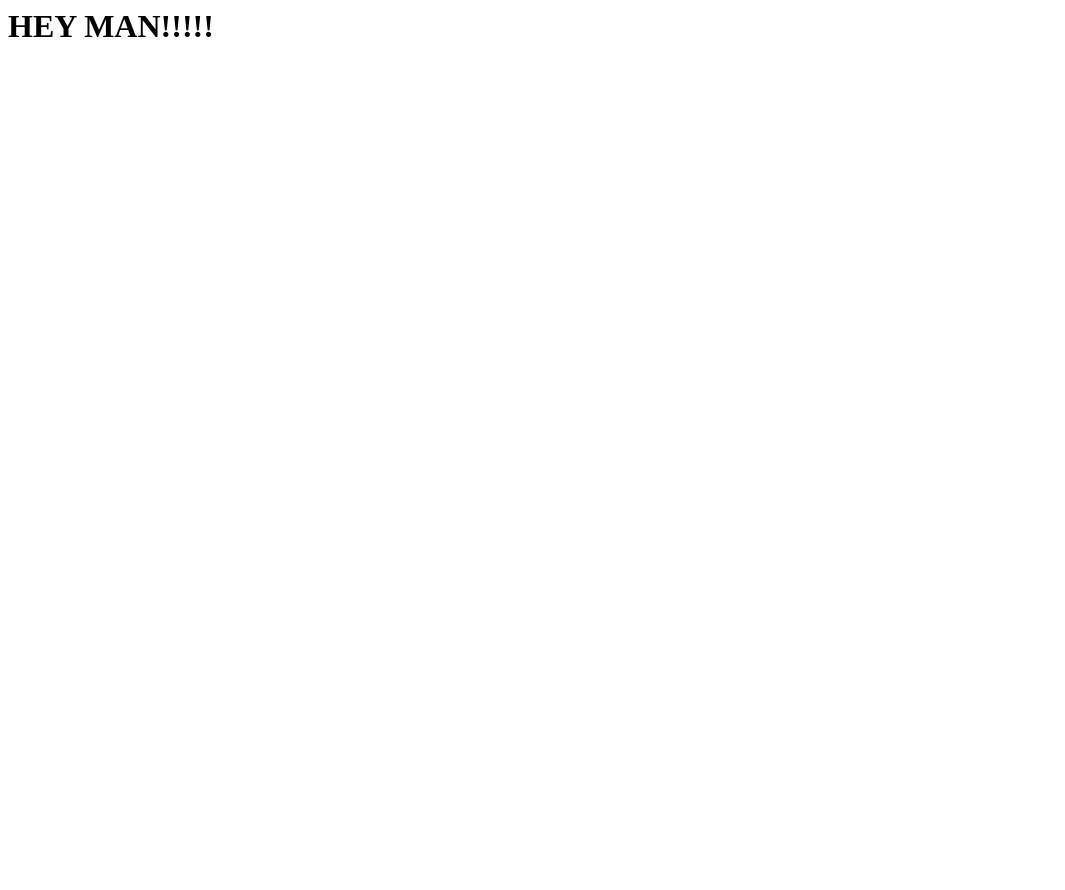
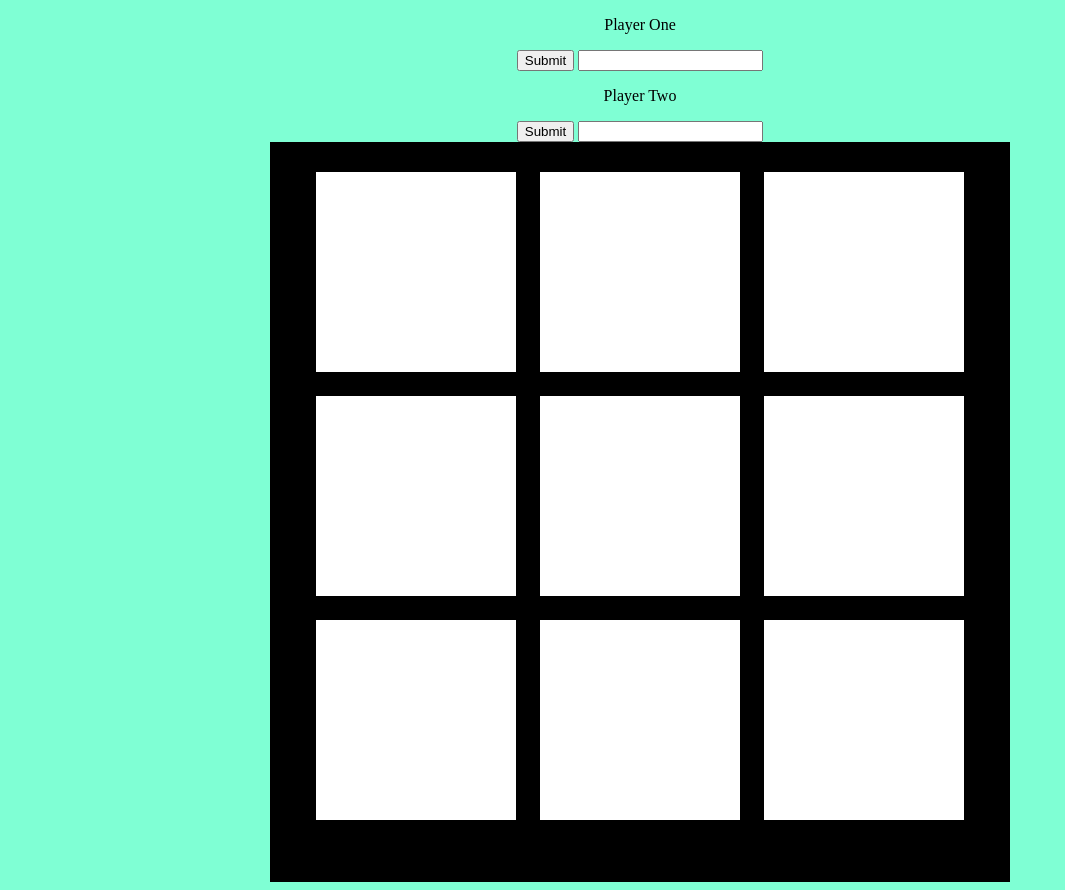
Before and after one commit to augustinemudrak/augustinemudrak.github.io, a plain HTML site: page index.html in a window 1280 px wide. Shown: the whole page, without its empty margins (0-1065 px from the left). Before the commit the page ends 800 px from the top, so only its background shows below. Drawn offline with nearby package versions, Linux system fonts and the light colour scheme.

Commit message:
made the layout of V1.0

```diff
--- /dev/null
+++ b/TixTacToe.js
@@ -0,0 +1,4 @@
+// var playerOne = function playerOne(Name){
+// 	$("playerOneButton").click(function(event){
+// 		$("<h1>").attr('')	})
+// }
--- a/index.html
+++ b/index.html
@@ -1 +1,31 @@
-<h1> HEY MAN!!!!! </h1>
+<!DOCTYPE html>
+<html>
+<head>
+
+	<link rel="stylesheet"  href="styles.css">
+	<script src="https://code.jquery.com/jquery-2.1.4.js"></script>
+</head>
+<body>
+	<section class="playerOne">
+		<p>Player One</p>
+		<button id="playerOneButton">Submit</button>
+		<input id="playerOneInput"></input>
+	<section class="playerTwo">
+		<p>Player Two</p>
+		<button id="playerTwoButton">Submit</button>
+		<input id="playerTwoInput"></input>
+	</section>
+	<div class="container">
+		<div class="box" id="0"></div>
+		<div class="box" id="1"></div>
+		<div class="box" id="2"></div>
+		<div class="box" id="3"></div>
+		<div class="box" id="4"></div>
+		<div class="box" id="5"></div>
+		<div class="box" id="6"></div>
+		<div class="box" id="7"></div>
+		<div class="box" id="8"></div>
+	</div>
+<script src="script.js"></script>
+</body>
+</html>
--- /dev/null
+++ b/styles.css
@@ -0,0 +1,22 @@
+body {
+	background-color: rgb(127,255,212);
+}
+.container {
+	width: 700px;
+	height: 700px;
+	background-color: black;
+	margin: 0 auto;
+	padding: 20px;
+}
+.box{
+	width: 200px;
+	height: 200px;
+	display: inline-block;
+	background: white;
+	margin: 10px;
+	text-align: center;
+	left: 10px;
+}
+.playerOne{
+	text-align: center;
+}
```
